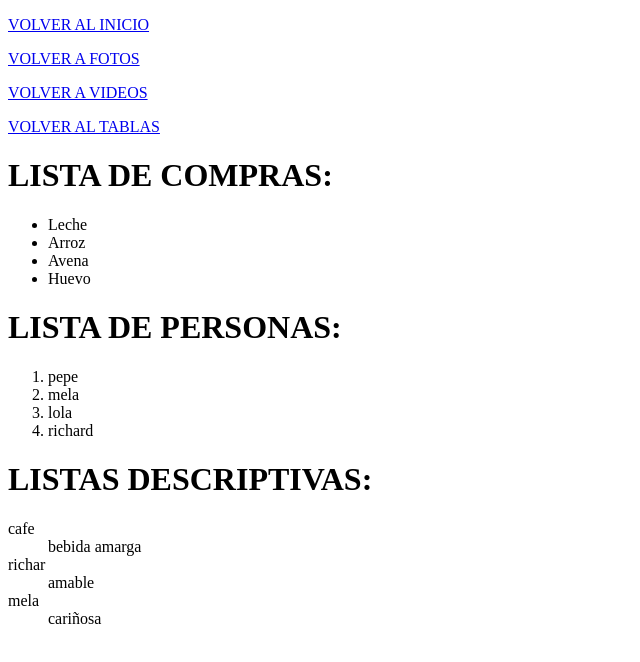
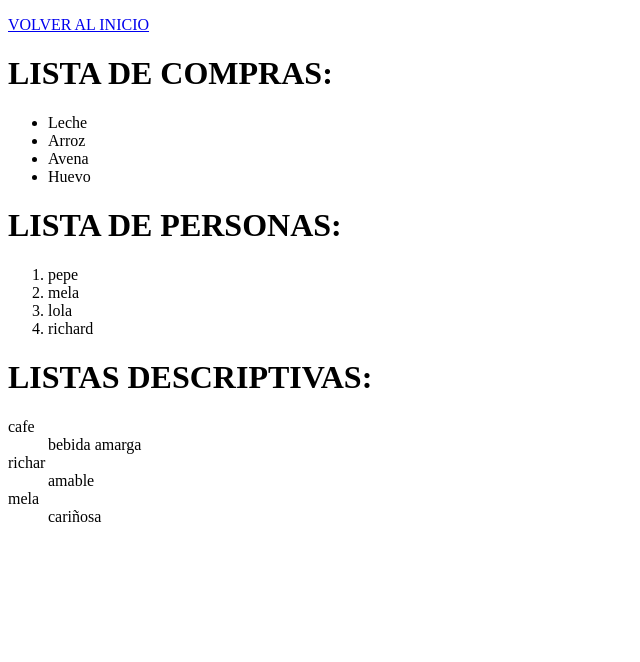
Before and after one commit to mkya2008/TerceraWed, a plain HTML site: page listas.html in a window 1280 px wide. Shown: the whole page, without its empty margins (0-640 px from the left). Drawn offline with Linux system fonts and the light colour scheme.

```diff
--- a/listas.html
+++ b/listas.html
@@ -7,9 +7,6 @@
 </head>
 <body>
     <p><a href="index.html">VOLVER AL INICIO </a></p>
-    <p><a href="galeriafotos.html">VOLVER A FOTOS </a></p>
-    <p><a href="galeriavideos.html">VOLVER A VIDEOS </a></p>
-    <p><a href="tablas.html">VOLVER AL TABLAS </a></p>
 
     <h1>LISTA DE COMPRAS: </h1>
 
```
